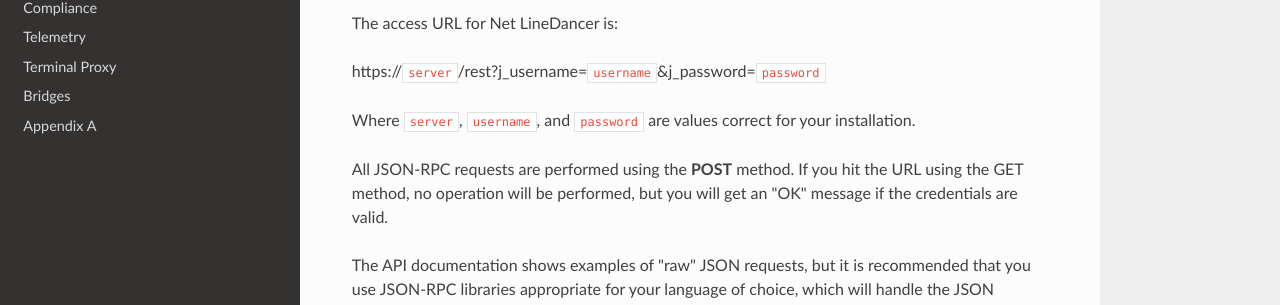
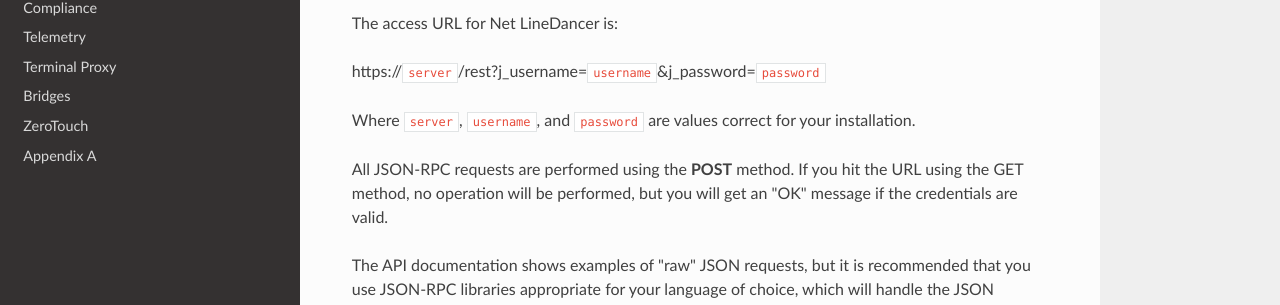
Before and after one commit to logicvein/NetLD-SDK, an MkDocs documentation site: the page built from docs/Welcome.md, in a window 1280 px wide. Shown: the part 351-656 px from the top of the page. Built offline with MkDocs 1.6.1, drawn with Linux system fonts in a browser that asks for light colours; nearby versions of some CDN libraries; old or Windows-style settings are respelled for this version of MkDocs.

Commit message:
Added ZeroTouch.searchHistory API documentation.

```diff
--- a/mkdocs.yml
+++ b/mkdocs.yml
@@ -12,5 +12,6 @@
 - Telemetry: Telemetry.md
 - Terminal Proxy: TerminalProxy.md
 - Bridges: Bridges.md
+- ZeroTouch: ZeroTouch.md
 - Appendix A: Appendix_A.md
 theme: readthedocs
```
